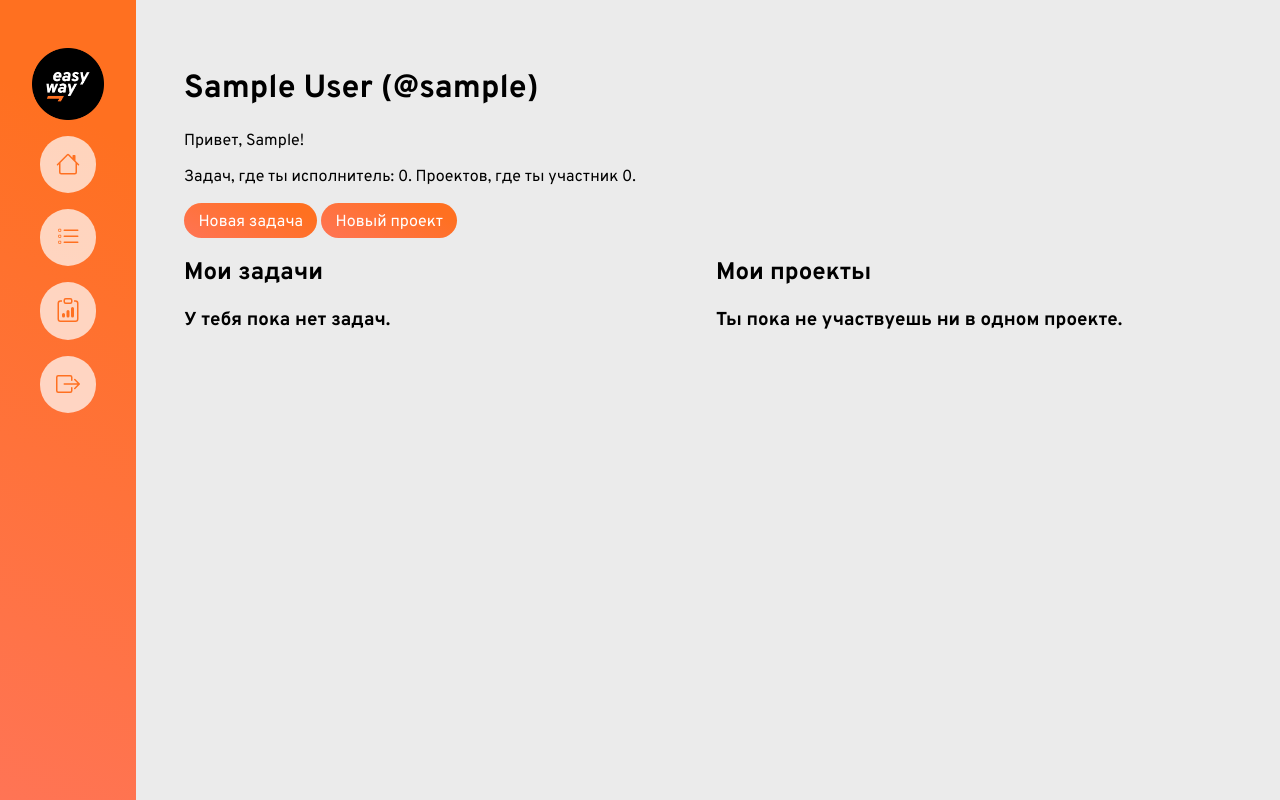
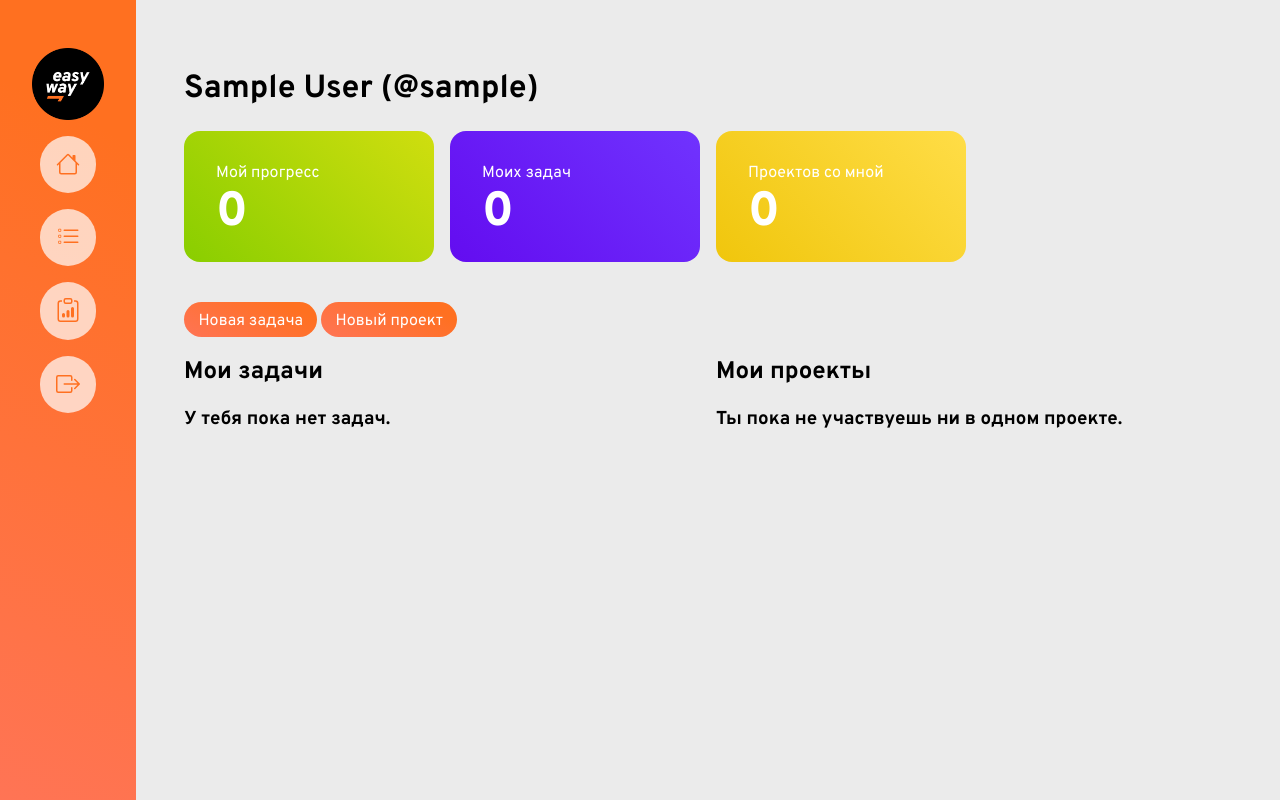
Before and after one commit to vlnko/pmx, a Django app: page / in a window 1280 px wide. Run offline with Django 4.2, Linux system fonts and the light colour scheme; the visitor is signed in with stand-in values (Sample User, id 1); data that the repository does not hold is empty.

Commit message:
added infoboxes to home

```diff
--- a/projects/views.py
+++ b/projects/views.py
@@ -96,4 +96,10 @@ def MyTasksView(request):
 def ProjectHomeView(request):
     my_tasks = Task.objects.all().filter(executor=request.user).order_by('-status', 'date_end')
     my_projects = Project.objects.all().filter(project_team=request.user).order_by('deadline')
-    return render(request, 'projects/home.html', {'title': 'My homepage', 'tasks': my_tasks, 'projects': my_projects})
+    count_my_tasks_all = len(Task.objects.all().filter(executor=request.user))
+    count_my_tasks_done = len(Task.objects.all().filter(executor=request.user).filter(status='DN'))
+    if count_my_tasks_all > 0:
+        my_progress = str(int(count_my_tasks_done / count_my_tasks_all * 100)) + '%'
+    else:
+        my_progress = 0
+    return render(request, 'projects/home.html', {'title': 'My homepage', 'tasks': my_tasks, 'projects': my_projects, 'my_progress': my_progress})
--- a/static/main.css
+++ b/static/main.css
@@ -1,22 +1,21 @@
 /* Import of Nunito Google font */
 @import url('https://fonts.googleapis.com/css2?family=Overpass:ital,wght@0,100;0,200;0,300;0,400;0,500;0,600;0,700;0,800;0,900;1,100;1,200;1,300;1,400;1,500;1,600;1,700;1,800;1,900&display=swap');
 :root {
-    --col-prim: #FF7020;
+  --col-prim: #ff7020;
   --col-prim-hov: #f76510;
   --col-prim-lig: #f2dfd3;
   --col-prim-lig-hov: #efd2c1;
 }
 
-
 /* General styles */
 body {
   margin: 0;
   font-family: 'Overpass', sans-serif;
-    background-color: #EBEBEB;
+  background-color: #ebebeb;
   display: flex;
 }
 .card {
-    background-color: #FBFBFB;
+  background-color: #fbfbfb;
   padding: 2rem;
   border-radius: 1rem;
 }
@@ -304,3 +302,30 @@ input, select, textarea {
   width: fit-content;
   border: none;
 }
+
+.infobox {
+  display: grid;
+  gap: 1rem;
+  grid-template-columns: repeat(4, 1fr);
+}
+
+.infocard {
+  padding: 2rem;
+  color: #fff;
+  border-radius: 1rem;
+  /* text-align: center; */
+}
+.infocard h1 {
+  font-weight: 800;
+  margin: 0 0 -.8rem 0;
+  font-size: 3rem;
+}
+.infocard.green {
+  background: linear-gradient(45deg, #89ce00 0%, #d0de0f 100%);
+}
+.infocard.purple {
+  background: linear-gradient(45deg, #630cf0 0%, #7033fe 100%);
+}
+.infocard.yellow {
+  background: linear-gradient(45deg, #f0c60c 0%, #ffdd47 100%);
+}
--- a/templates/projects/home.html
+++ b/templates/projects/home.html
@@ -6,8 +6,23 @@
 {% block content %}
 
 <h1>{{ user.first_name }} {{ user.last_name }} (@{{ user.username }})</h1>
-    <p>Привет, {{ user.first_name }}!</p>
-    <p>Задач, где ты исполнитель: {{ tasks|length }}. Проектов, где ты участник {{ projects|length }}.</p>
+<div class="infobox">
+    <div class="infocard green">
+        <span>Мой прогресс</span>
+        <h1>{{ my_progress }}</h1>
+    </div>
+    <div class="infocard purple">
+        <span>Моих задач</span>
+        <h1>{{ tasks|length }}</h1>
+    </div>
+    <div class="infocard yellow">
+        <span>Проектов со мной</span>
+        <h1>{{ projects|length }}</h1>
+    </div>
+</div>
+
+
+<br><br>
 <a href="{% url 'task-create' %}" class="btn-primary">Новая задача</a>
 <a href="{% url 'project-create' %}" class="btn-primary">Новый проект</a>
 <div class="home-cols">
@@ -21,13 +36,15 @@
                     <h3 style="margin: 0;" class="project-title">
                         <a href="{%url 'task-detail' task.id %}">
                             {{ task.title }}
-                                    </a></h3>
+                        </a>
+                    </h3>
                     <p class="project-date"><b>{{ task.project }}/</b> до {{ task.date_end }}</p>
                 </div>
                 <div style="display: flex; align-items: center;">
                     <p class="status-{{ task.status }}">{{ task.get_status_display }}</p>
-                                <a href="{%url 'task-update' task.id %}" style="height: 20px; margin-left: .4rem;"><img src="{% static 'ic20-edit.svg' %}"></a>
-                                <a href="{%url 'task-delete' task.id %}" style="height: 20px; margin-left: .4rem;"><img src="{% static 'ic20-delete.svg' %}"></a>
+                    <a href="{%url 'task-update' task.id %}" style="height: 20px; margin-left: .4rem;"><img
+                            src="{% static 'ic20-edit.svg' %}"></a>
+                    <!-- <a href="{%url 'task-delete' task.id %}" style="height: 20px; margin-left: .4rem;"><img src="{% static 'ic20-delete.svg' %}"></a> -->
                 </div>
             </div>
         </div>
@@ -63,8 +80,10 @@
                 <div class="space-between" style="align-items: center;">
                     <p class="project-date">{{ project.days_remaining }}</p>
                     <div>
-                                <a href="{%url 'project-update' project.id %}" style="margin: 2rem .4rem; 0 0"><img style="height: 20px;" src="{% static 'ic20-edit.svg' %}"></a>
-                                <a href="{%url 'project-delete' project.id %}" style="height: 20px;"><img style="height: 20px;" src="{% static 'ic20-delete.svg' %}"></a>
+                        <a href="{%url 'project-update' project.id %}" style="margin: 2rem .4rem; 0 0"><img
+                                style="height: 20px;" src="{% static 'ic20-edit.svg' %}"></a>
+                        <a href="{%url 'project-delete' project.id %}" style="height: 20px;"><img style="height: 20px;"
+                                src="{% static 'ic20-delete.svg' %}"></a>
                     </div>
 
                 </div>
```
Also changed, not shown: other parts of static/main.css (+52 -53 lines), templates/projects/task_my_list.html (+5 -3 lines). Lines whose indentation alone changed are shown as unchanged.
